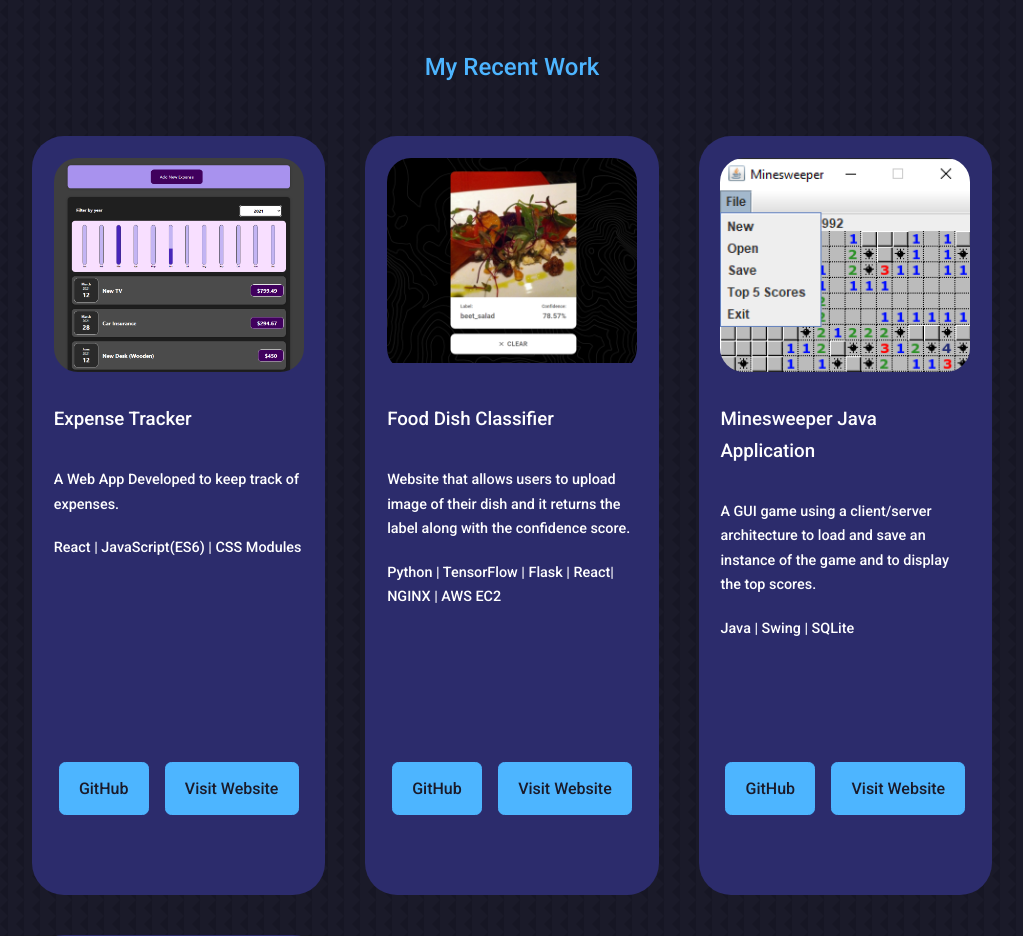
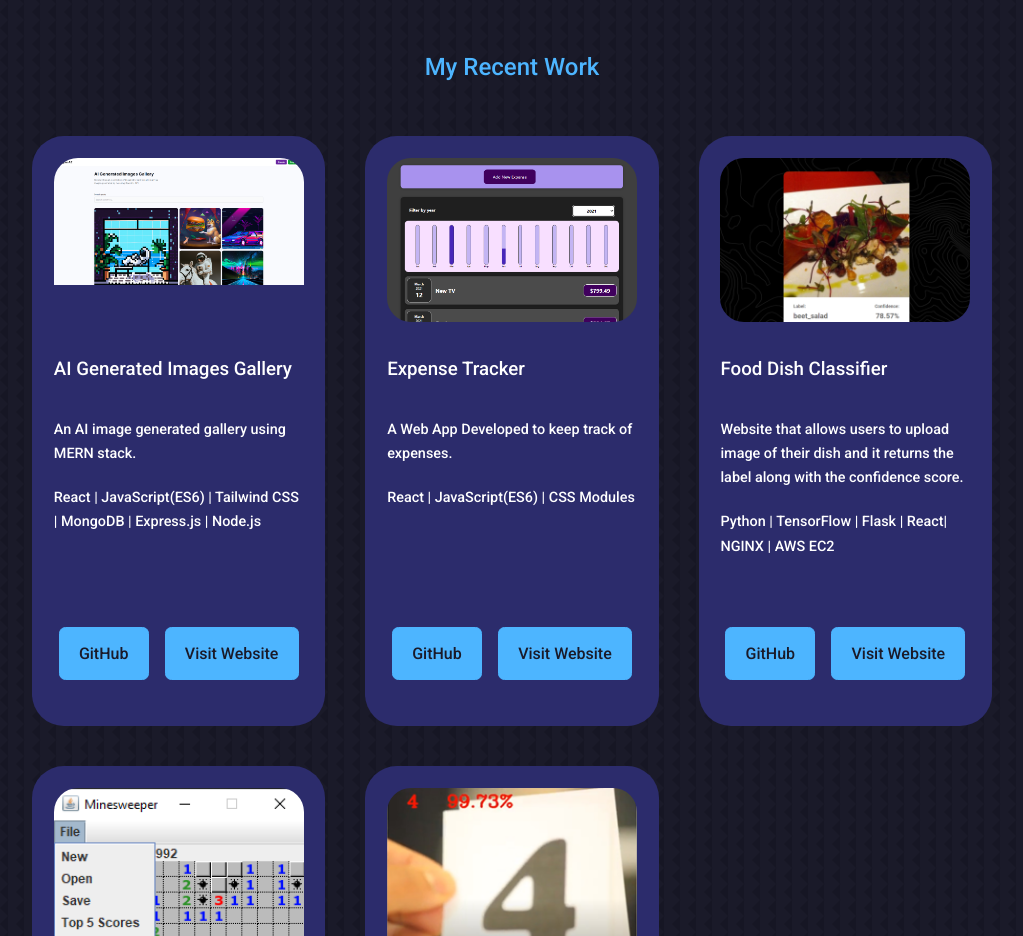
Before and after one commit to KingJulius/KingJulius.github.io, a React (Create React App) app: page / in a window 1280 px wide. Shown: the part 2860-3796 px from the top of the page, without its empty margins (128-1151 px from the left). Built offline with nearby package versions, Linux system fonts and the light colour scheme.

Commit message:
Added New Project in data

```diff
--- a/src/data.js
+++ b/src/data.js
@@ -2,6 +2,7 @@ import IMG1 from './assets/project-images/foodclassifier.png';
 import IMG2 from './assets/project-images/minesweeper.png';
 import IMG3 from './assets/project-images/digitclassifier.png';
 import IMG4 from './assets/project-images/expensetracker.png';
+import IMG5 from './assets/project-images/ai-gallery.png';
 
 import HONEYWELL from './assets/company-icons/honeywell-logo.jpg'
 import KPMG from './assets/company-icons/kpmg-logo.svg'
@@ -53,6 +54,15 @@ import { FaTwitterSquare } from 'react-icons/fa'
 
 
 export const soloProjects = [
+  {
+    id: 5,
+    title: 'AI Generated Images Gallery',
+    img: IMG5,
+    description: 'An AI image generated gallery using MERN stack.',
+    technologies: 'React | JavaScript(ES6) | Tailwind CSS | MongoDB | Express.js | Node.js',
+    link: 'https://ai-img-app-zemc.onrender.com',
+    github: 'https://github.com/KingJulius/ai-img-gallery-frontend',
+  },
   {
     id: 4,
     title: 'Expense Tracker',
```
Also changed, not shown: src/assets/project-images/ai-gallery.png (added).
